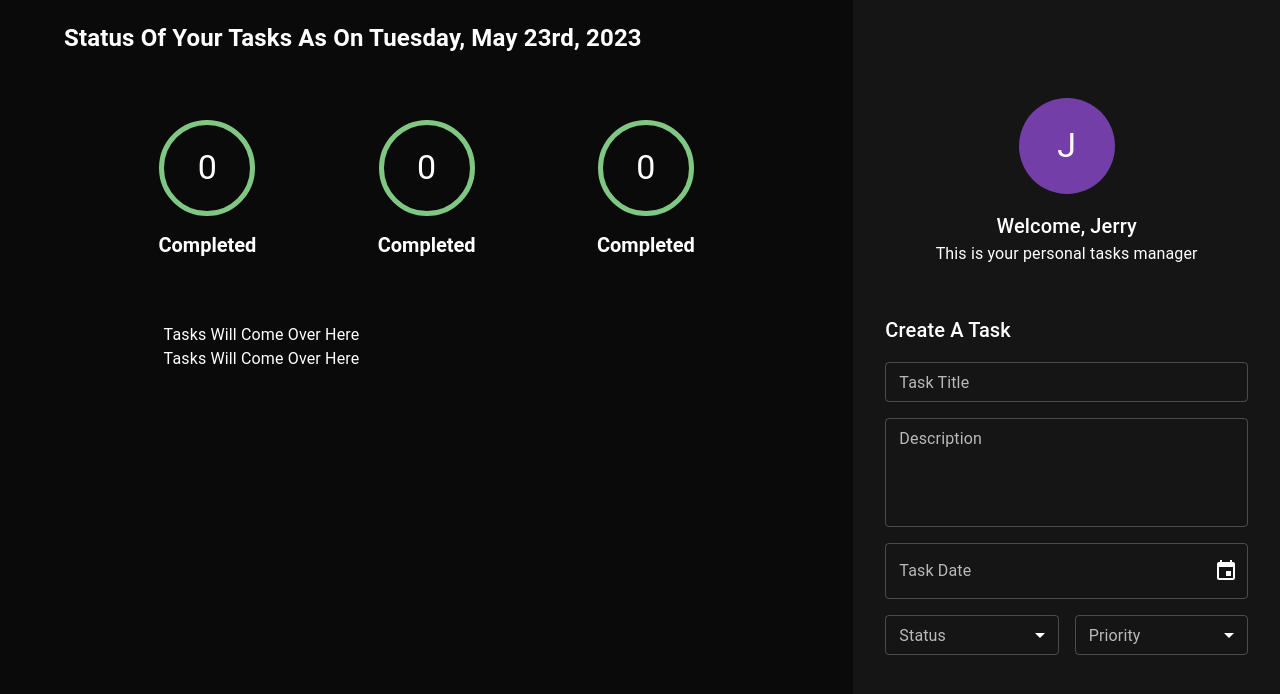
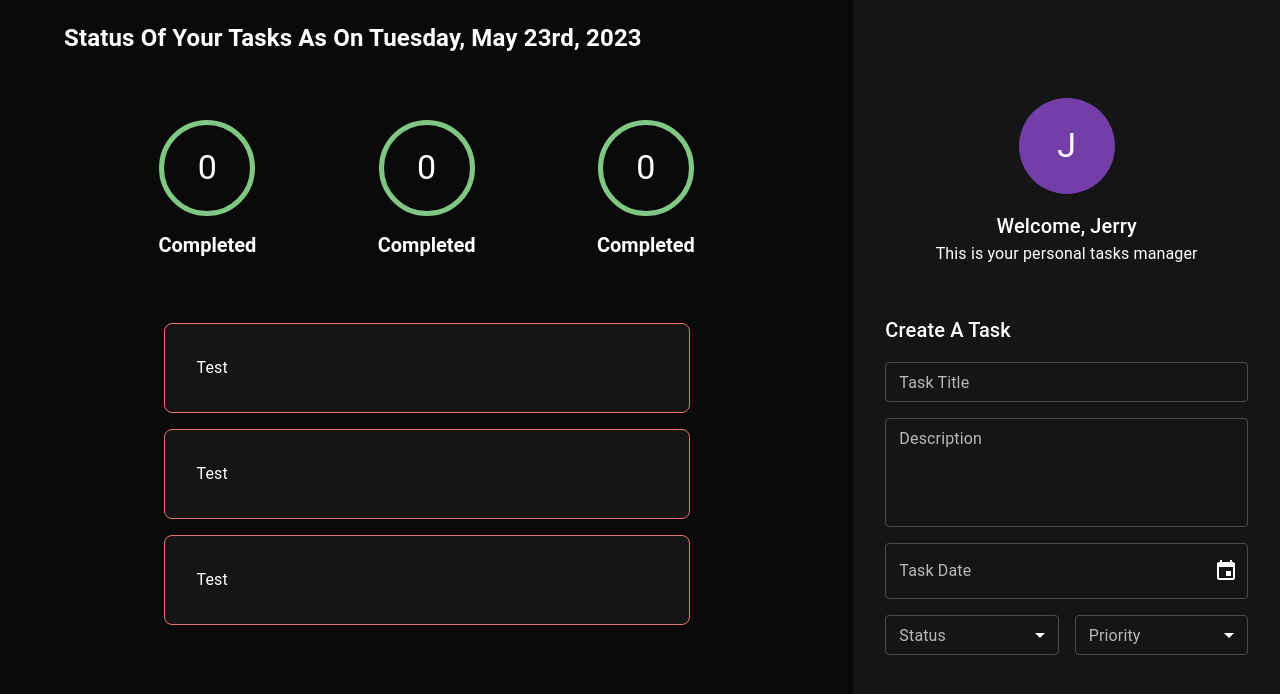
Before and after one commit to ogunbor/abins, a React (Create React App) app: page / in a window 1280 px wide. Shown: the top 694 px of the page. Built offline with nearby package versions, Linux system fonts and the light colour scheme.

Commit message:
task component starter

```diff
--- /dev/null
+++ b/src/components/task/task.tsx
@@ -0,0 +1,28 @@
+import React, { FC, ReactElement } from 'react';
+
+import { Box } from '@mui/material';
+
+export const Task: FC = (props): ReactElement => {
+  return (
+    <Box
+      display="flex"
+      width="100%"
+      justifyContent="flex-start"
+      flexDirection="column"
+      mb={2}
+      p={4}
+      sx={{
+        width: '100%',
+        backgroundColor: 'background.paper',
+        borderRadius: '8px',
+        border: '1px solid',
+        borderColor: 'error.light',
+      }}
+    >
+      Test
+      {/* Task Header*/}
+      {/* Task Description*/}
+      {/* Task Footer*/}
+    </Box>
+  );
+};
--- a/src/components/taskArea/taskArea.tsx
+++ b/src/components/taskArea/taskArea.tsx
@@ -1,6 +1,7 @@
 import { Box, Grid } from '@mui/material';
 import React, { FC, ReactElement } from 'react';
 
+import { Task } from '../task/task';
 import { TaskCounter } from '../taskCounter/taskCounter';
 import { format } from 'date-fns';
 
@@ -39,8 +40,9 @@
           xs={10}
           md={8}
         >
-          <Box>Tasks Will Come Over Here</Box>
-          <Box>Tasks Will Come Over Here</Box>
+          <Task />
+          <Task />
+          <Task />
         </Grid>
       </Grid>
     </Grid>
```
